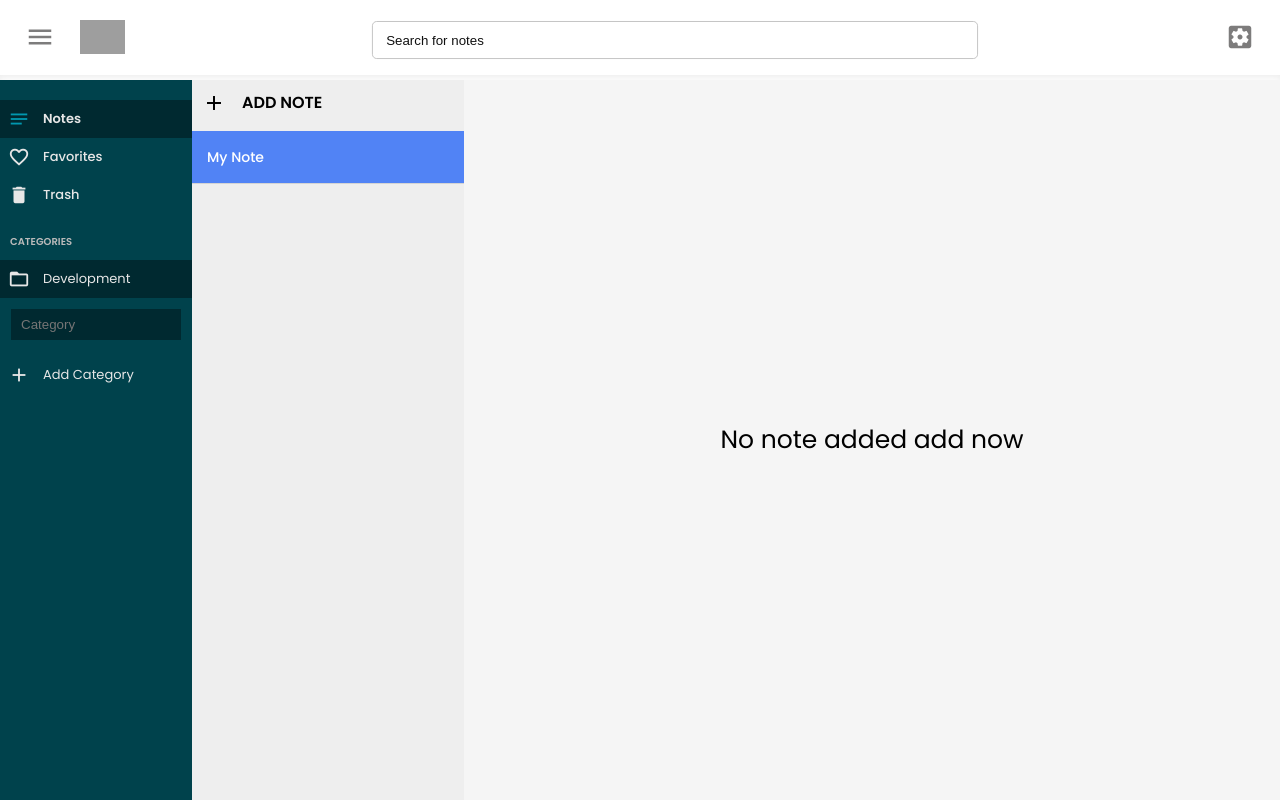
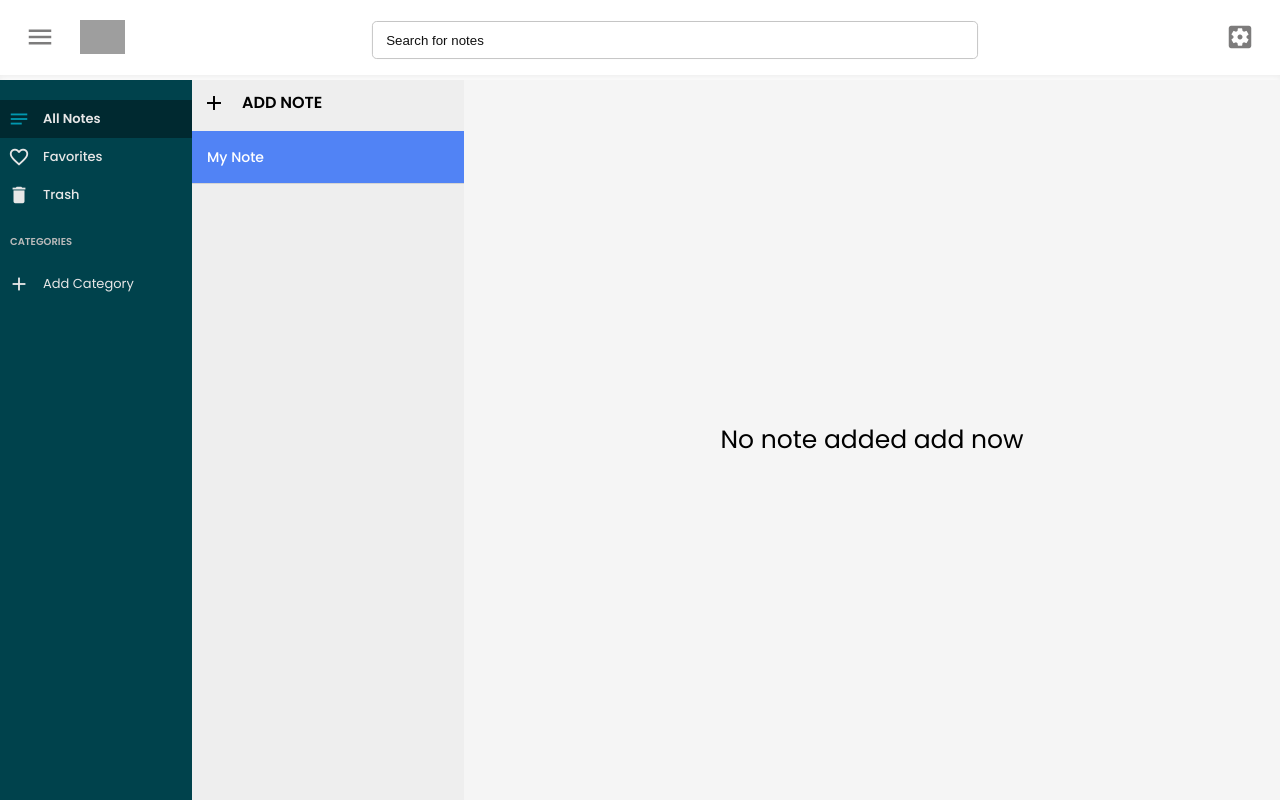
Before and after one commit to shubhambattoo/react-take-notes, a React (Create React App) app: page / in a window 1280 px wide. Built offline with nearby package versions, Linux system fonts and the light colour scheme; grey boxes are pictures that could not be loaded.

Commit message:
add category

```diff
--- a/src/App.js
+++ b/src/App.js
@@ -3,9 +3,11 @@ import './App.scss';
 import { Header } from './components/header/Header';
 import { LeftMenu } from './components/leftMenu/LeftMenu';
 import { MainContent } from './components/mainContent/MainContent';
+import { GlobalProvider } from './context/GlobalState';
 
 function App() {
   return (
+    <GlobalProvider>
       <div>
         <Header />
         <main>
@@ -13,6 +15,7 @@ function App() {
           <MainContent />
         </main>
       </div>
+    </GlobalProvider>
   );
 }
 
--- a/src/components/leftMenu/LeftMenu.js
+++ b/src/components/leftMenu/LeftMenu.js
@@ -1,53 +1,98 @@
-import React from 'react';
+import React, { useContext, useState } from 'react';
 import './LeftMenu.scss';
+import { GlobalContext } from '../../context/GlobalState';
 
 export const LeftMenu = () => {
+  const { actions, categories, addCategory } = useContext(GlobalContext);
+  const [isInputShown, setIsInputShown] = useState(false);
+  const [categoryInput, setCategoryInput] = useState('');
+
+  function handleAddCategory(e) {
+    const category = {
+      id: categories.length + 1,
+      name: categoryInput,
+      dateCreated: Date.now(),
+      isActive: false
+    };
+    if (e.keyCode === 13) {
+      addCategory(category);
+      setCategoryInput('');
+      setIsInputShown(false);
+    }
+  }
+
   return (
     <aside className="leftbar">
       <div className="leftbar__actions">
-        <div className="leftbar__actions__item leftbar__actions__item--active">
+        {actions.map((el, i) => (
+          <div
+            className={
+              'leftbar__actions__item ' +
+              (el.isActive && 'leftbar__actions__item--active')
+            }
+            key={i}
+            onClick={() => this.selectAction(el.id)}
+          >
             <div className="leftbar__actions__item__icon">
-            <i className="material-icons">notes</i>
+              <i className="material-icons">{el.icon}</i>
             </div>
-          <div className="leftbar__actions__item__content">notes</div>
+            <div className="leftbar__actions__item__content">{el.value}</div>
           </div>
-        <div className="leftbar__actions__item">
-          <div className="leftbar__actions__item__icon">
-            <i className="material-icons">favorite_border</i>
-          </div>
-          <div className="leftbar__actions__item__content">favorites</div>
-        </div>
-        <div className="leftbar__actions__item">
-          <div className="leftbar__actions__item__icon">
-            <i className="material-icons">delete</i>
-          </div>
-          <div className="leftbar__actions__item__content">trash</div>
-        </div>
+        ))}
       </div>
       <div className="leftbar__categories">
         <div className="leftbar__categories__head">Categories</div>
 
-        <div className="leftbar__categories__category  leftbar__categories__category--active">
+        {categories.map(category => (
+          <div
+            className={
+              'leftbar__categories__category ' +
+              (category.isActive && 'leftbar__categories__category--active')
+            }
+            onClick={e => this.categoryActive(e, category.id)}
+            key={category.id}
+          >
             <div className="leftbar__categories__category__icon">
               <i className="material-icons">folder_open</i>
             </div>
             <div className="leftbar__categories__category__content">
-            Development
+              {category.name}
             </div>
-          <div className="leftbar__categories__category__close">&times;</div>
+            <div
+              className="leftbar__categories__category__close"
+              onClick={e => this.removeCategory(e, category.id)}
+            >
+              &times;
             </div>
+          </div>
+        ))}
 
+        {isInputShown ? (
           <div className="leftbar__categories__input">
-          <input type="text" name="add" id="add" placeholder="Category" />
+            <input
+              type="text"
+              name="add"
+              id="add"
+              placeholder="Category"
+              autoFocus={isInputShown}
+              value={categoryInput}
+              onKeyUp={handleAddCategory}
+              onChange={e => setCategoryInput(e.target.value)}
+            />
           </div>
-
-        <div className="leftbar__categories__add">
+        ) : (
+          <div
+            className="leftbar__categories__add"
+            onClick={() => setIsInputShown(true)}
+          >
             <div className="leftbar__categories__add__icon">
               <i className="material-icons">add</i>
             </div>
-          <div className="leftbar__categories__add__content">add category</div>
+            <div className="leftbar__categories__add__content">
+              add category
             </div>
-
+          </div>
+        )}
       </div>
     </aside>
   );
--- a/src/context/AppReducer.js
+++ b/src/context/AppReducer.js
@@ -1,5 +1,10 @@
 export default (state, action) => {
   switch (action.type) {
+    case 'ADD_CATEGORY':
+      return {
+        ...state,
+        categories: [...state.categories, action.payload]
+      };
     default:
       return state;
   }
--- a/src/context/GlobalState.js
+++ b/src/context/GlobalState.js
@@ -1,7 +1,21 @@
 import React, { createContext, useReducer } from 'react';
 import AppReducer from './AppReducer';
 
-const initialState = {};
+const initialState = {
+  selectedAction: 'all',
+  actions: [
+    { id: 'all', value: 'all notes', icon: 'notes', isActive: true },
+    {
+      id: 'fav',
+      value: 'favorites',
+      icon: 'favorite_border',
+      isActive: false
+    },
+    { id: 'del', value: 'trash', icon: 'delete', isActive: false }
+  ],
+  categories: [],
+  selectedCategory: null
+};
 
 // Create Context
 export const GlobalContext = createContext(initialState);
@@ -10,5 +24,19 @@ export const GlobalContext = createContext(initialState);
 export const GlobalProvider = ({ children }) => {
   const [state, dispatch] = useReducer(AppReducer, initialState);
 
-  return <GlobalContext.Provider>{children}</GlobalContext.Provider>;
+  function addCategory(category) {
+    dispatch({ type: 'ADD_CATEGORY', payload: category });
+  }
+
+  return (
+    <GlobalContext.Provider
+      value={{
+        actions: state.actions,
+        categories: state.categories,
+        addCategory
+      }}
+    >
+      {children}
+    </GlobalContext.Provider>
+  );
 };
```
Lines whose indentation alone changed are shown as unchanged.
